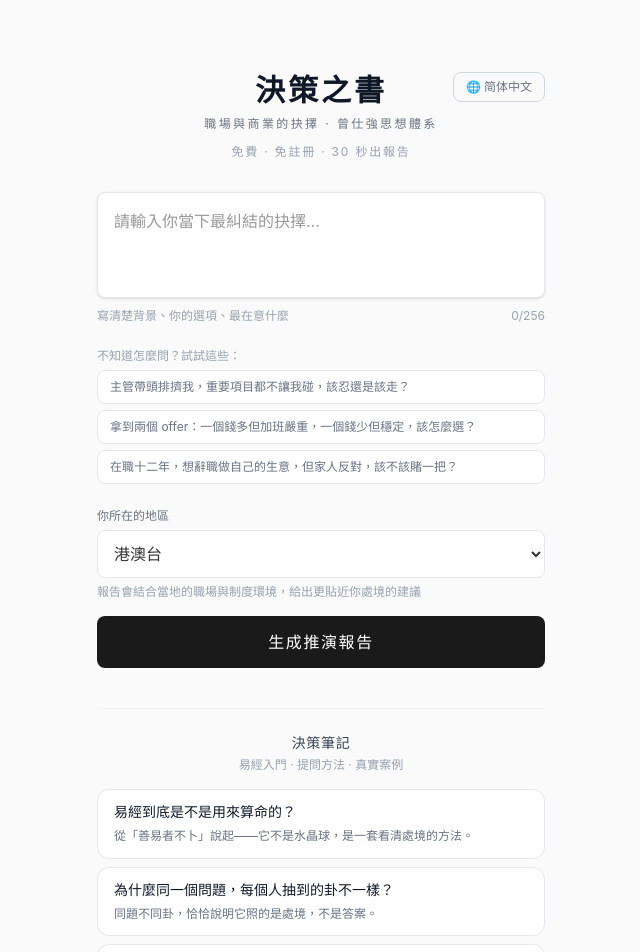
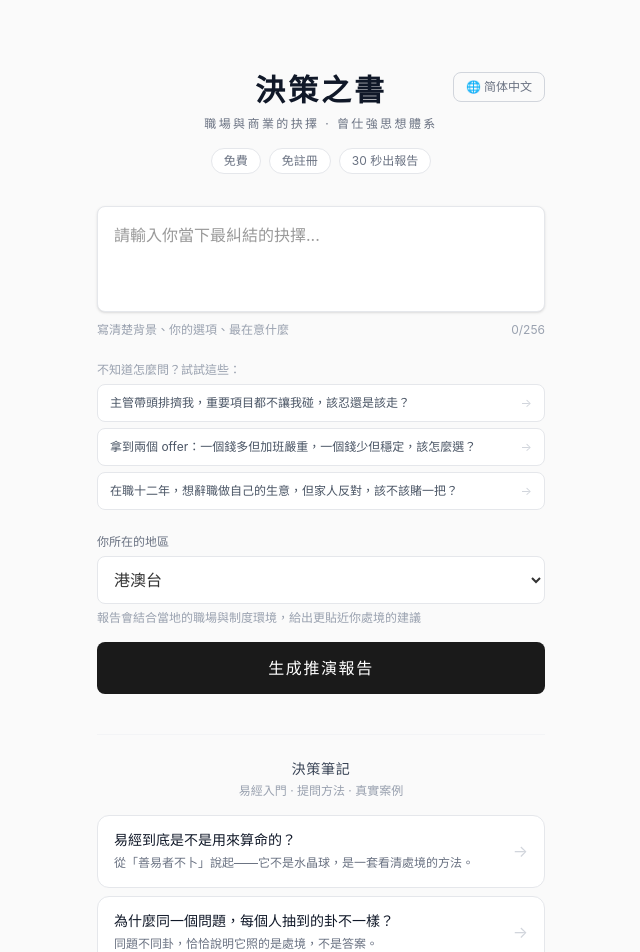
Before and after one commit to knightlgz/decision-book, a React (Vite) app: page / in a window 1280 px wide. Shown: the top 952 px of the page, without its empty margins (319-959 px from the left). Built offline with nearby package versions, Linux system fonts and the light colour scheme.

Commit message:
style: 首页视觉精修（对标 shadcn 技法：pill徽章/卡片箭头hover/过渡细节）

```diff
--- a/src/App.jsx
+++ b/src/App.jsx
@@ -246,10 +246,14 @@ export default function App() {
           <p className="text-xs text-gray-500 tracking-[0.2em]">
             {lang === "tc" ? "職場與商業的抉擇 · 曾仕強思想體系" : "职场与商业的抉择 · 曾仕强思想体系"}
           </p>
-          {/* 卖点三连（2026-09-15 借鉴对标） */}
-          <p className="text-xs text-gray-400 tracking-[0.15em] pt-1">
-            {lang === "tc" ? "免費 · 免註冊 · 30 秒出報告" : "免费 · 免注册 · 30 秒出报告"}
-          </p>
+          {/* 卖点三连（2026-09-15 借鉴对标：pill 徽章样式） */}
+          <div className="flex justify-center gap-2 pt-2">
+            {(lang === "tc" ? ["免費", "免註冊", "30 秒出報告"] : ["免费", "免注册", "30 秒出报告"]).map((x) => (
+              <span key={x} className="text-xs text-gray-500 bg-white border border-gray-200 rounded-full px-3 py-1">
+                {x}
+              </span>
+            ))}
+          </div>
         </header>
 
         <section className="space-y-4">
@@ -285,9 +289,10 @@ export default function App() {
                 <button
                   key={ex}
                   onClick={() => setQuestion(ex)}
-                  className="text-left text-xs text-gray-500 bg-white border border-gray-200 rounded-lg px-3 py-2 hover:border-gray-300 hover:text-gray-900 transition-colors"
+                  className="group flex justify-between items-center gap-2 text-left text-xs text-gray-600 bg-white border border-gray-200 rounded-lg px-3 py-2.5 hover:border-gray-400 hover:text-gray-900 transition-colors"
                 >
-                  {ex}
+                  <span>{ex}</span>
+                  <span className="text-gray-300 group-hover:text-gray-600 group-hover:translate-x-0.5 transition-all shrink-0">→</span>
                 </button>
               ))}
             </div>
@@ -319,7 +324,7 @@ export default function App() {
 
           <button
             onClick={handleGenerate}
-            className="w-full bg-[#1A1A1A] text-white py-3.5 rounded-lg tracking-widest font-medium hover:bg-black transition-colors"
+            className="w-full bg-[#1A1A1A] text-white py-3.5 rounded-lg tracking-widest font-medium hover:bg-black active:scale-[0.99] transition-all"
           >
             {lang === "tc" ? "生成推演報告" : "生成推演报告"}
           </button>
@@ -409,10 +414,13 @@ export default function App() {
               <a
                 key={href}
                 href={href}
-                className="block bg-white border border-gray-200 rounded-xl px-4 py-3 hover:border-gray-300 transition-colors"
+                className="group flex items-center gap-3 bg-white border border-gray-200 rounded-xl px-4 py-3.5 hover:border-gray-400 hover:shadow-sm transition-all"
               >
-                <div className="text-sm text-gray-900 font-medium mb-1">{title}</div>
-                <div className="text-xs text-gray-500 leading-relaxed">{desc}</div>
+                <div className="flex-1 min-w-0">
+                  <div className="text-sm text-gray-900 font-medium mb-1 leading-snug">{title}</div>
+                  <div className="text-xs text-gray-500 leading-relaxed">{desc}</div>
+                </div>
+                <span className="text-gray-300 group-hover:text-gray-700 group-hover:translate-x-0.5 transition-all shrink-0">→</span>
               </a>
             ))}
           </div>
@@ -433,8 +441,8 @@ export default function App() {
           </h2>
           <div className="space-y-2">
             {FAQ[lang].map(({ q, a }) => (
-              <details key={q} className="bg-white border border-gray-200 rounded-xl px-4 py-3 group">
-                <summary className="text-sm text-gray-700 cursor-pointer list-none flex justify-between items-center">
+              <details key={q} className="bg-white border border-gray-200 rounded-xl px-4 py-3 group transition-colors hover:border-gray-300">
+                <summary className="text-sm text-gray-700 cursor-pointer list-none flex justify-between items-center hover:text-gray-900 transition-colors">
                   {q}
                   <span className="text-gray-400 group-open:rotate-180 transition-transform inline-block">▾</span>
                 </summary>
```
